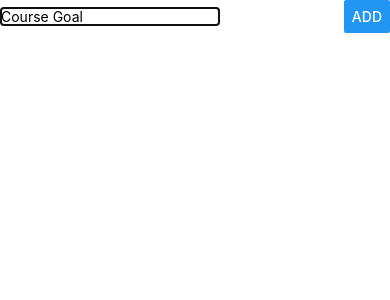
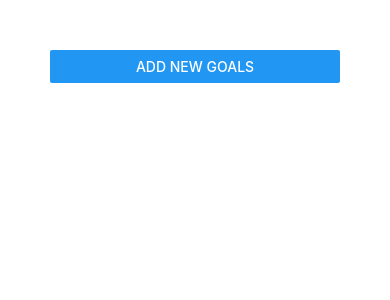
Before and after one commit to sabasharat-ali/Goal-Handler-App-React-Native-, a React Native app: screen / in a window 390 px wide. Shown: the top 300 px of the page. Built offline with nearby package versions, Linux system fonts and the light colour scheme.

Commit message:
Added modal styling and some new features

```diff
--- a/App.js
+++ b/App.js
@@ -14,13 +14,14 @@
 
 export default function App() {
   const [courseGoals, setCourseGoals] = useState([]);
-  const [isAddMode, setIsAddMode] = useState("false");
+  const [isAddMode, setIsAddMode] = useState(false);
 
   const addGoalHandler = (goalTitle) => {
     setCourseGoals((currentGoals) => [
       ...currentGoals,
       { id: Math.random().toString(), value: goalTitle },
     ]);
+    setIsAddMode(false);
   };
 
   const removeGoalHandler = (goalId) => {
@@ -29,10 +30,18 @@
     });
   };
 
+  const cancelGoalAdditionalHandler = () => {
+    setIsAddMode(false);
+  };
+
   return (
     <View style={styles.screen}>
       <Button title="Add New Goals" onPress={() => setIsAddMode(true)} />
-      <GoalInput visible={isAddMode} onAddGoal={addGoalHandler} />
+      <GoalInput
+        visible={isAddMode}
+        onAddGoal={addGoalHandler}
+        onCancel={cancelGoalAdditionalHandler}
+      />
       <FlatList
         keyExtractor={(item, index) => item.id}
         data={courseGoals}
--- a/components/goal-input/goal-input.js
+++ b/components/goal-input/goal-input.js
@@ -7,17 +7,23 @@
     setEnteredGoal(enteredText);
   };
 
+  const addGoalHandler = () => {
+    props.onAddGoal(enteredGoal);
+    setEnteredGoal("");
+  };
+
   return (
     <Modal animationType="slide" visible={props.visible}>
       <View style={styles.inputContainer}>
         <TextInput
           width="80%"
-          placeholder="Course Goal"
+          placeholder="  Course Goal"
           style={styles.input}
           onChangeText={goalInputHandler}
           value={enteredGoal}
         />
-        <Button title="ADD" onPress={props.onAddGoal.bind(this, enteredGoal)} />
+        <Button title="ADD" onPress={addGoalHandler} />
+        <Button title="CANCEL" color="red" onPress={props.onCancel} />
       </View>
     </Modal>
   );
@@ -25,13 +31,14 @@
 
 const styles = StyleSheet.create({
   inputContainer: {
-    flexDirection: "row",
-    justifyContent: "space-between",
+    flex: 1,
+    justifyContent: "center",
     alignItems: "center",
   },
   input: {
     borderColor: "black",
     borderWidth: 1,
+    marginBottom: 10,
   },
 });
 
```
